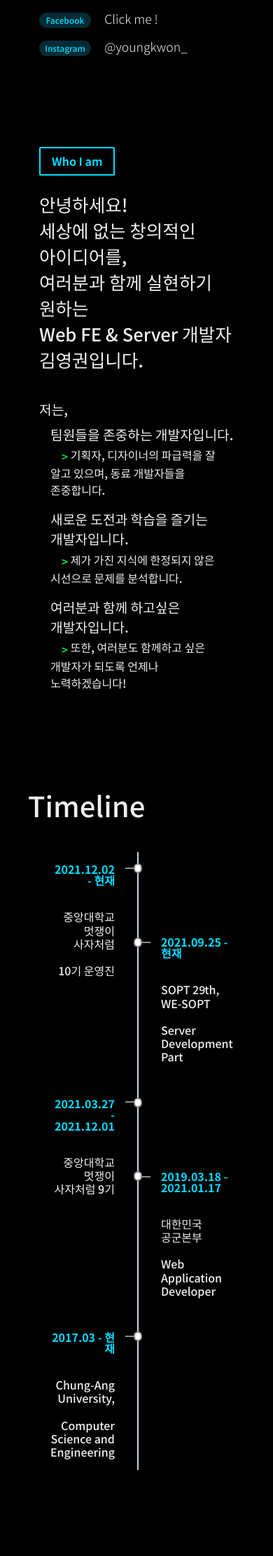
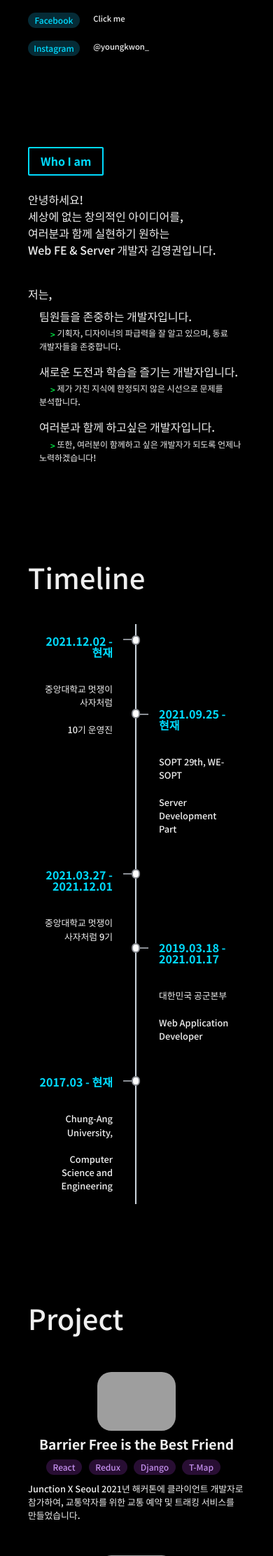
Before and after one commit to youngkwon02/django-youngkwon02.github.io, a Django app: template youngkwonFE/aboutme/templates/aboutme.html in a window 390 px wide; the page is wider, and only the part inside the window is pictured. Shown: the part 520-2744 px from the top of that part at 70% size. Run offline with Django 3.2, Linux system fonts and the light colour scheme; the template is opened without the code that fills it, so the values that code supplies are empty; grey boxes are pictures that could not be loaded.

Commit message:
feat: about-me project mobile

```diff
--- a/youngkwonFE/aboutme/templates/aboutme.html
+++ b/youngkwonFE/aboutme/templates/aboutme.html
@@ -60,7 +60,7 @@
                 <span class="category">GitHub</span>
                 <div>
                   <a target="_blank" href="https://github.com/youngkwon02/">
-                    https://github.com/youngkwon02/
+                    https://github.com/youngkwon02
                   </a>
                 </div>
               </div>
@@ -71,7 +71,7 @@
                     target="_blank"
                     href="https://www.facebook.com/profile.php?id=100005914232074"
                   >
-                    Click me !
+                    Click me
                   </a>
                 </div>
               </div>
@@ -116,7 +116,7 @@
               <div class="comment-body-inner">
                 여러분과 함께 하고싶은 개발자입니다.<br />
                 <div class="subli">
-                  또한, 여러분도 함께하고 싶은 개발자가 되도록 언제나
+                  또한, 여러분이 함께하고 싶은 개발자가 되도록 언제나
                   노력하겠습니다!
                 </div>
               </div>
@@ -188,41 +188,19 @@
                   <div class="stack">
                     <div class="category">React</div>
                     <div class="category">Redux</div>
-                    <div class="category">Django-Rest-Framework</div>
-                    <div class="category">T-map API</div>
-                    <div class="category">Google Speech Recognition</div>
+                    <div class="category not-mob-category">
+                      Django-Rest-Framework
+                    </div>
+                    <div class="category mob-category">Django</div>
+                    <div class="category">T-Map</div>
+                    <div class="category not-mob-category">
+                      Google Speech Recognition
+                    </div>
                   </div>
                 </div>
                 <div class="detail">
                   Junction X Seoul 2021년 해커톤에 클라이언트 개발자로 참가하여,
                   교통약자를 위한 교통 예약 및 트래킹 서비스를 만들었습니다.
-                </div>
-              </div>
-            </div>
-            <div class="project-elem">
-              <div class="project-thumb">
-                <a
-                  href="https://github.com/youngkwon02/The-Signature"
-                  target="_blank"
-                >
-                  <img
-                    src="{% static 'image/aboutme/thumbnail/signature.jpeg' %}"
-                  />
-                </a>
-              </div>
-              <div class="project-info">
-                <div class="head">
-                  <div class="title">Signature</div>
-                  <div class="stack">
-                    <div class="category">Javascript</div>
-                    <div class="category">Django</div>
-                    <div class="category">Tensorflow</div>
-                  </div>
-                </div>
-                <div class="detail">
-                  머신러닝을 활용하여 서명이 없는 사람들에게 사용자 이름을
-                  바탕으로 서명 및 전자서명을 제공하는 웹앱 서비스를
-                  만들었습니다.
                 </div>
               </div>
             </div>
@@ -238,7 +216,8 @@
                   <div class="stack">
                     <div class="category">NodeJS</div>
                     <div class="category">Django</div>
-                    <div class="category">Unity 3D</div>
+                    <div class="category not-mob-category">Unity 3D</div>
+                    <div class="category mob-category">Unity</div>
                     <div class="category">WebGL</div>
                     <div class="category">Blender</div>
                   </div>
@@ -268,9 +247,36 @@
                   </div>
                 </div>
                 <div class="detail">
-                  SOPT 29기 Soptkathon에서 공동체의 가치를 녹여내기 위한
+                  SOPT 29기 SOPTKATHON에서 공동체의 가치를 녹여내기 위한
                   서비스를 만들었습니다.<br />
                   오늘 하루는 다른사람처럼 살아보는 방법, ME:EW 입니다.
+                </div>
+              </div>
+            </div>
+            <div class="project-elem">
+              <div class="project-thumb">
+                <a
+                  href="https://github.com/youngkwon02/The-Signature"
+                  target="_blank"
+                >
+                  <img
+                    src="{% static 'image/aboutme/thumbnail/signature.jpeg' %}"
+                  />
+                </a>
+              </div>
+              <div class="project-info">
+                <div class="head">
+                  <div class="title">Signature</div>
+                  <div class="stack">
+                    <div class="category">Javascript</div>
+                    <div class="category">Django</div>
+                    <div class="category">Tensorflow</div>
+                  </div>
+                </div>
+                <div class="detail">
+                  머신러닝을 활용하여 서명이 없는 사람들에게 사용자 이름을
+                  바탕으로 서명 및 전자서명을 제공하는 웹앱 서비스를
+                  만들었습니다.
                 </div>
               </div>
             </div>
--- a/youngkwonFE/project/static/css/aboutme-mob.css
+++ b/youngkwonFE/project/static/css/aboutme-mob.css
@@ -1,6 +1,14 @@
 @media (max-width: 730px) {
   .content-aboutme {
     padding: 0 1.25rem;
+    overflow: hidden;
+  }
+  .sub-content {
+    padding: 0;
+  }
+  .profile .profile-info-flex div {
+    font-weight: 500;
+    font-size: 0.7rem;
   }
   .profile {
     display: block;
@@ -13,7 +21,46 @@
   .profile-info-wrapper {
     padding-left: 0rem !important;
   }
+  .comment .comment-content .comment-content-head {
+    font-size: 1rem;
+  }
+  .comment .comment-content-body {
+    font-size: 1rem;
+  }
+  .comment-body-inner .subli {
+    font-size: 0.75rem;
+  }
   .timeline__main .title {
+    font-size: 0.8rem;
     line-height: 1.2rem;
   }
+  .project-content {
+    display: block;
+    padding: 0;
+  }
+  .project-content .project-elem {
+    display: block;
+  }
+  .project-content .project-elem .project-thumb {
+    display: block;
+    margin: auto;
+  }
+  .project-content .project-elem .head {
+    text-align: center;
+  }
+  .project-content .project-elem .head .stack {
+    justify-content: center;
+  }
+  .project-content .project-elem .project-info {
+    padding-left: 0;
+  }
+  .project-content .project-elem .project-info .detail {
+    font-size: 0.8rem;
+  }
+  .not-mob-category {
+    display: none !important;
+  }
+  .mob-category {
+    display: flex !important;
+  }
 }
--- a/youngkwonFE/project/static/css/aboutme.css
+++ b/youngkwonFE/project/static/css/aboutme.css
@@ -1,3 +1,7 @@
+body {
+  overflow-x: hidden;
+}
+
 .content * {
   font-family: "Noto Sans KR", sans-serif;
   color: #efefef;
@@ -242,6 +246,7 @@
 .timeline__main .when {
   color: #00dbff;
   font-weight: 700;
+  word-break: keep-all;
 }
 
 .timeline__main .title {
@@ -306,3 +311,7 @@
   line-height: 1.4rem;
   margin-right: 0.6rem;
 }
+
+.project-content .project-elem .project-info .head .stack .mob-category {
+  display: none;
+}
```
